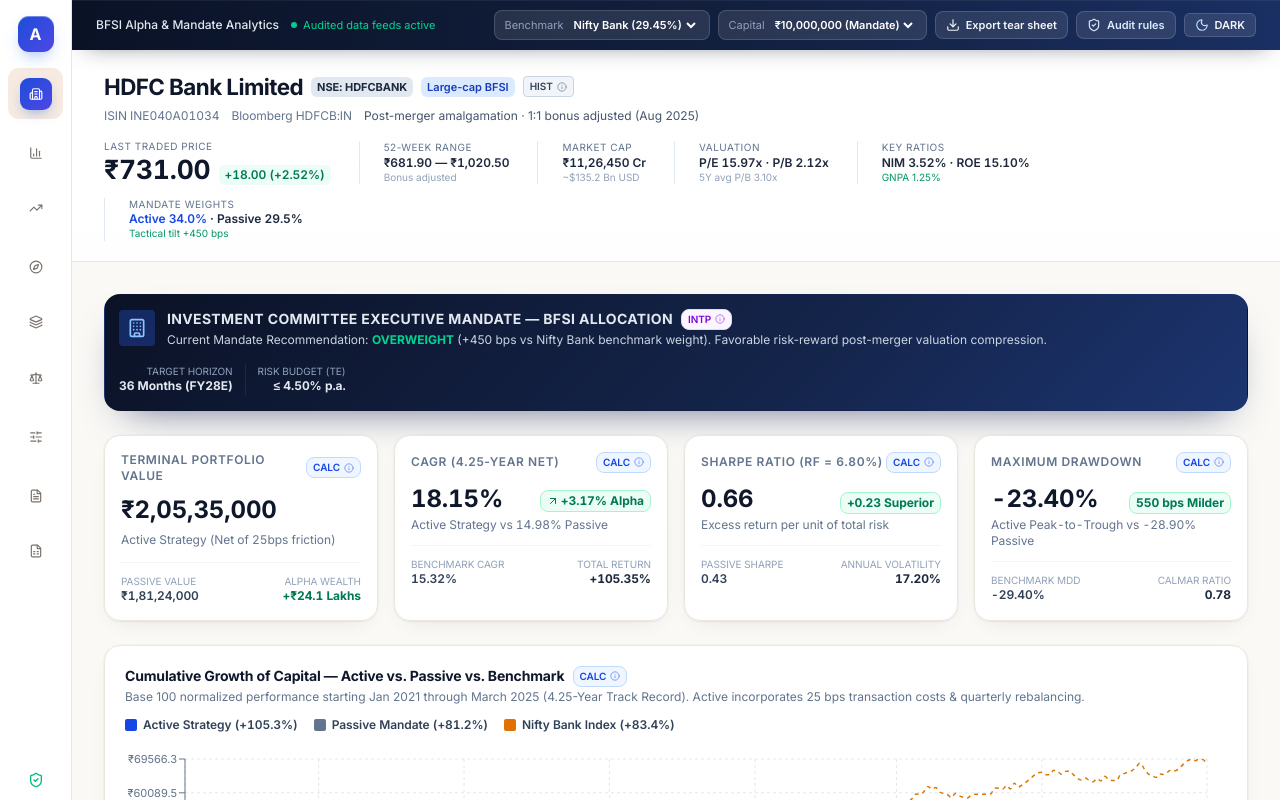
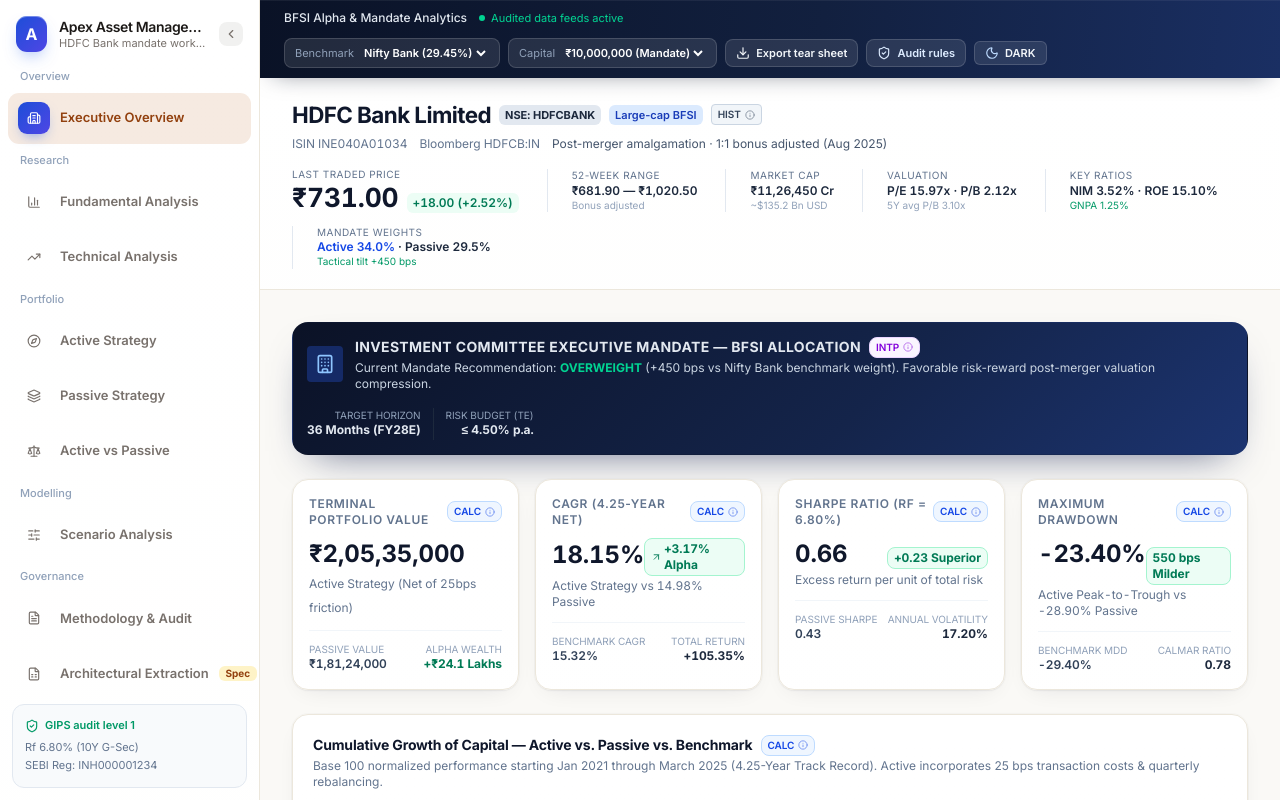
Before and after one commit to piyushthakkar321/HDFC-portfolio-dashboard, a Next.js app: page / in a window 1280 px wide. Shown: the top 800 px of the page. Built offline with nearby package versions, Linux system fonts and the light colour scheme.

Commit message:
new sidebar

```diff
--- a/src/app/globals.css
+++ b/src/app/globals.css
@@ -93,9 +93,28 @@
 /* Sidebar                                                             */
 /* ------------------------------------------------------------------ */
 .side {
-  width: 72px;
+  width: 260px;
+  transition: width 0.2s ease;
   background: linear-gradient(180deg, var(--surface) 0%, color-mix(in srgb, var(--surface) 94%, var(--bg)) 100%);
   border-right: 1px solid var(--border);
+}
+.side-collapsed {
+  width: 72px;
+}
+.sidebar-toggle {
+  display: grid;
+  place-items: center;
+  width: 1.5rem;
+  height: 1.5rem;
+  flex-shrink: 0;
+  border-radius: 8px;
+  color: var(--muted);
+  background: color-mix(in srgb, var(--muted) 10%, transparent);
+  transition: background 0.15s ease, color 0.15s ease;
+}
+.sidebar-toggle:hover {
+  color: var(--text);
+  background: color-mix(in srgb, var(--accent) 12%, transparent);
 }
 
 .brand-mark {
@@ -114,14 +133,20 @@
   position: relative;
   display: flex;
   align-items: center;
-  justify-content: center;
+  gap: 0.65rem;
   padding: 0.6rem;
   border-radius: 11px;
+  font-size: 0.8125rem;
+  font-weight: 550;
   color: var(--muted);
+  text-align: left;
   transition: background 0.18s ease, color 0.18s ease;
 }
-.nav-item span:not(.nav-icon) {
+.nav-item-collapsed span:not(.nav-icon) {
   display: none;
+}
+.nav-item-collapsed {
+  justify-content: center;
 }
 .nav-item:hover {
   color: var(--text);
--- a/src/components/Sidebar.tsx
+++ b/src/components/Sidebar.tsx
@@ -1,6 +1,6 @@
 "use client";
 
-import React from "react";
+import React, { useState } from "react";
 import {
   Building2,
   BarChart3,
@@ -12,6 +12,8 @@
   FileText,
   FileSpreadsheet,
   ShieldCheck,
+  ChevronLeft,
+  ChevronRight,
 } from "lucide-react";
 import type { DashboardTab } from "./Header";
 
@@ -61,18 +63,39 @@
 }
 
 export const Sidebar: React.FC<SidebarProps> = ({ activeTab, setActiveTab }) => {
+  const [collapsed, setCollapsed] = useState(false);
+
   return (
-    <aside className="side z-40 flex shrink-0 flex-col sticky top-0 h-screen">
-      <div className="flex items-center justify-center px-2 py-4">
+    <aside className={`side z-40 flex shrink-0 flex-col sticky top-0 h-screen ${collapsed ? "side-collapsed" : ""}`}>
+      <div className="flex items-center gap-3 px-4 py-4">
         <div className="brand-mark">A</div>
+        {!collapsed && (
+          <div className="min-w-0 leading-tight">
+            <div className="truncate text-sm font-semibold tracking-tight" style={{ color: "var(--text)" }}>
+              Apex Asset Management
+            </div>
+            <div className="truncate text-[11px]" style={{ color: "var(--muted)" }}>
+              HDFC Bank mandate workstation
+            </div>
+          </div>
+        )}
+        <button
+          type="button"
+          onClick={() => setCollapsed((v) => !v)}
+          aria-label={collapsed ? "Expand sidebar" : "Collapse sidebar"}
+          className="sidebar-toggle ml-auto"
+        >
+          {collapsed ? <ChevronRight className="h-3.5 w-3.5" /> : <ChevronLeft className="h-3.5 w-3.5" />}
+        </button>
       </div>
 
       <nav
         aria-label="Dashboard modules"
         className="no-scrollbar flex flex-1 flex-col items-center gap-0 overflow-y-auto px-2 pb-3"
       >
-        {GROUPS.map((group) => (
+               {GROUPS.map((group) => (
           <div key={group.label} className="mb-2 flex w-full flex-col items-center gap-1">
+            {!collapsed && <div className="w-full px-3 pb-1 text-[11px] font-medium text-slate-400">{group.label}</div>}
             {group.items.map((item) => {
               const Icon = item.icon;
               const active = activeTab === item.id;
@@ -81,7 +104,7 @@
                   key={item.id}
                   onClick={() => setActiveTab(item.id)}
                   aria-current={active ? "page" : undefined}
-                  className="nav-item w-full whitespace-nowrap"
+                  className={`nav-item w-full whitespace-nowrap ${collapsed ? "nav-item-collapsed" : ""}`}
                 >
                   <span className="nav-icon">
                     <Icon className="h-3.5 w-3.5" />
@@ -96,7 +119,21 @@
       </nav>
 
       <div className="flex justify-center p-3">
-        <ShieldCheck className="h-4 w-4 text-emerald-500" />
+        {collapsed ? (
+          <ShieldCheck className="h-4 w-4 text-emerald-500" />
+        ) : (
+          <div className="w-full rounded-xl border border-slate-200 bg-slate-50 p-3 text-[11px] leading-relaxed">
+            <div className="flex items-center gap-1.5 font-semibold text-emerald-600">
+              <ShieldCheck className="h-3.5 w-3.5" />
+              <span>GIPS audit level 1</span>
+            </div>
+            <div className="mt-1 text-slate-500">
+              Rf 6.80% (10Y G-Sec)
+              <br />
+              SEBI Reg: INH000001234
+            </div>
+          </div>
+        )}
       </div>
     </aside>
   );
```
